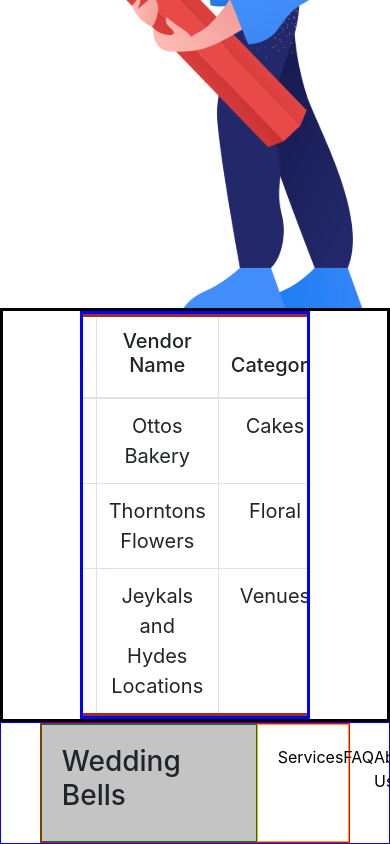
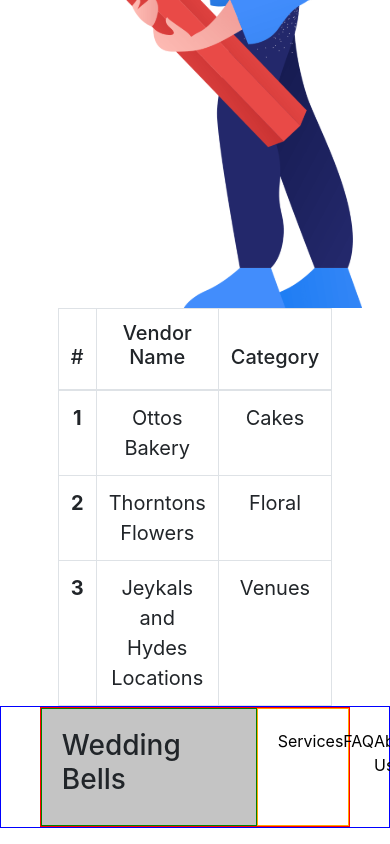
Before and after one commit to BloomTech-Labs/wedding-bells-fe, a React (Create React App) app in the folder weddingbells/: page / in a window 390 px wide. Shown: the part 2370-3214 px from the top of the page. Built offline with nearby package versions, Linux system fonts and the light colour scheme.

Commit message:
Finally got the vendor table to structured fairly responsively

```diff
--- a/weddingbells/src/components/Vendor List/index.scss
+++ b/weddingbells/src/components/Vendor List/index.scss
@@ -2,18 +2,19 @@
 	display: flex;
 	flex-wrap: nowrap;
 	justify-content: center;
-	border: 3px solid black;
+	// border: 3px solid black;
 
 	.table-responsive {
-		border: 3px solid blue;
+		// border: 3px solid blue;
 		display: flex;
 		flex-wrap: nowrap;
 		justify-content: center;
-		width: 60%;
+		width: 100%;
 
 		.table {
-			border: 3px solid brown;
-			width: 35%;
+			// border: 3px solid brown;
+			max-width: 25%;
+			min-width: 15%;
 			margin: 0;
 			padding: 0;
 		}
```
